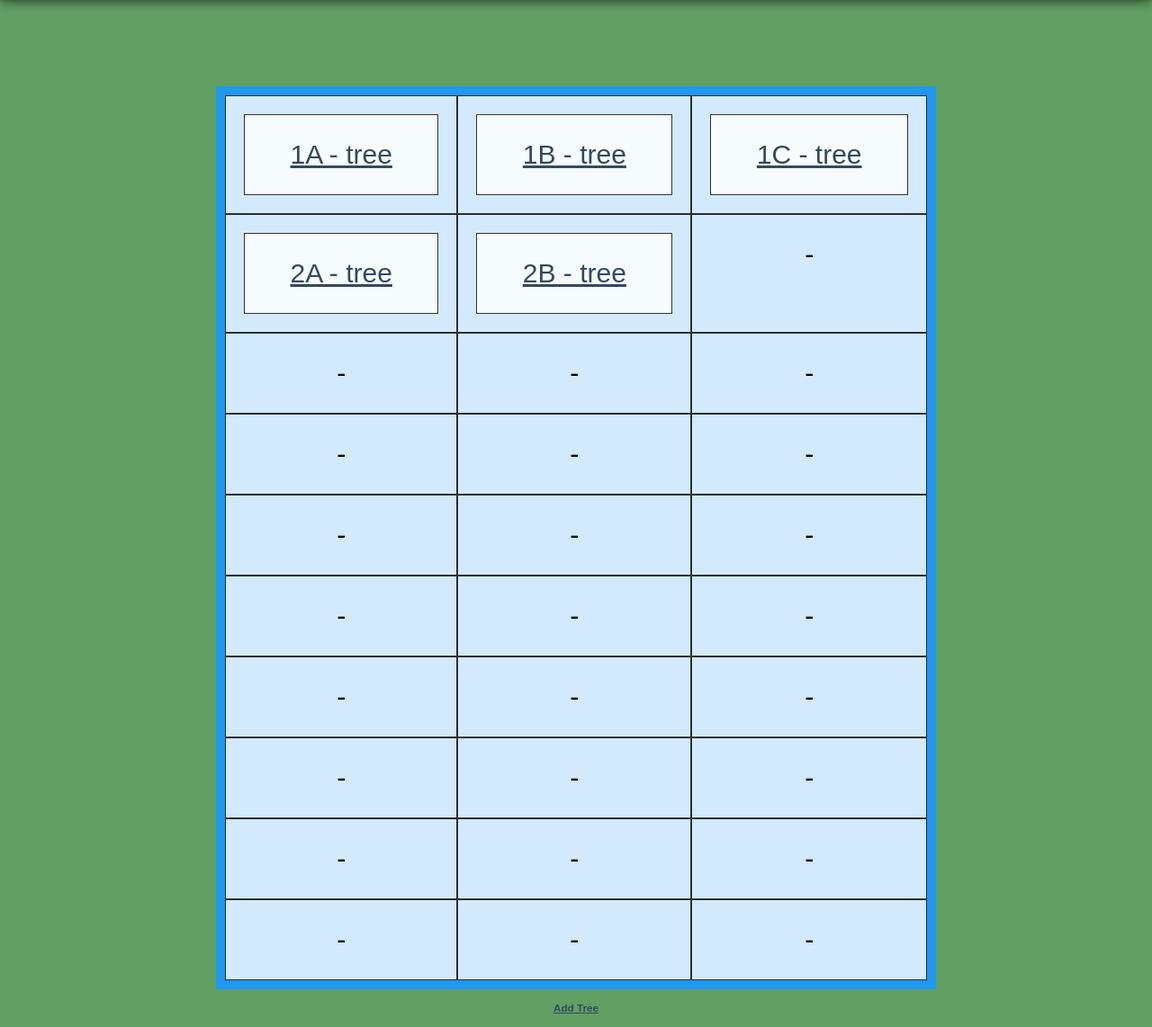
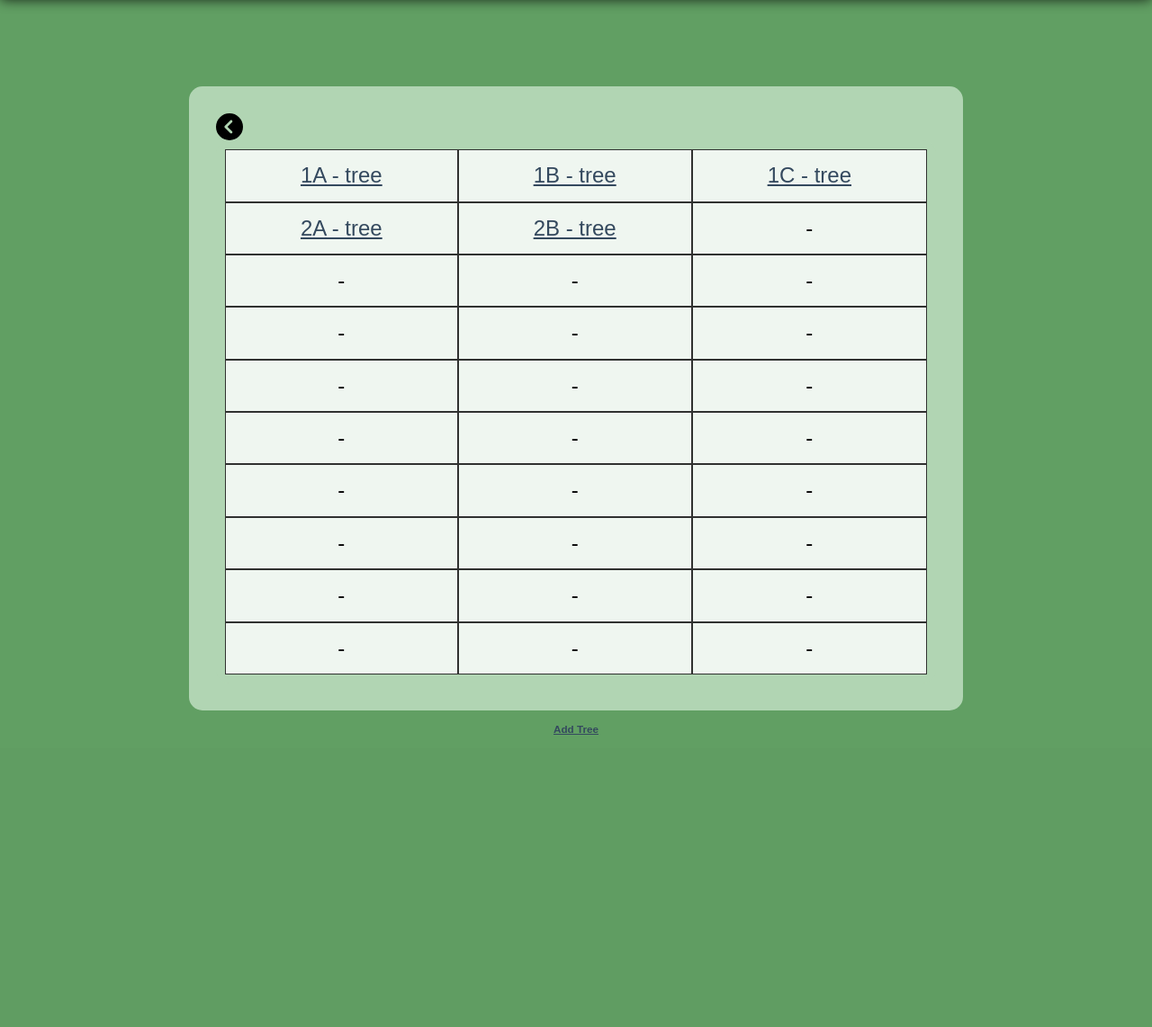
Before and after one commit to tjaofficial/HGCF, a Django app: page /addTree/001/001 in a window 1280 px wide. Shown: the part 75-1217 px from the top of the page at 90% size. After the commit the page ends 892 px from the top, so only its background shows below. Run offline with Django 4.2, Linux system fonts and the light colour scheme; a user stored in the database is signed in; data comes from the database, SQL or seed files in the repository.

Commit message:
Fixed sme CSS

```diff
--- a/allTrees/static/script/addTree.js
+++ b/allTrees/static/script/addTree.js
@@ -5,7 +5,7 @@
     console.log(document.getElementById('locationID').dataset.locationid);
     for(let i=0; i<treeList.length; i++) {
         let tree = treeList[i];
-        document.getElementById(tree).innerHTML = `<a href='../../treeData/${locationID}/${areaID}/${tree}'><div id="treeDiv" class="grid-item">${tree} - tree</div></a>`
+        document.getElementById(tree).innerHTML = `<a href='../../treeData/${locationID}/${areaID}/${tree}'><div id="treeDiv" class="">${tree} - tree</div></a>`
     }
 }
 changeTree();
--- a/allTrees/static/style/addCards.css
+++ b/allTrees/static/style/addCards.css
@@ -3,11 +3,11 @@
     text-align: center;
 }
 .addCont{
-    background-color: beige;
+    background-color: #b1d5b3;
     width: 300px;
     padding: 15px;
     border-radius: 22px;
-    text-align: center;
+    /* text-align: center; */
     margin: auto;
 }
 
@@ -15,3 +15,6 @@
     margin-bottom: 15px;
     text-align: center;
 }
+.treeCont{
+    padding: 0px 30px;
+}
--- /dev/null
+++ b/allTrees/static/style/addTree.css
@@ -0,0 +1,17 @@
+.grid-item {
+    background-color: rgba(255, 255, 255, 0.8);
+    border: 1px solid rgba(0, 0, 0, 0.8);
+    padding: 9px;
+    font-size: 24px;
+    text-align: center;
+}
+.rows{
+    display:inline-flex;
+}
+.containerBorder{
+    background-color: #b1d5b3;
+    border-radius: 15px;
+    padding: 30px;
+    width: fit-content;
+    margin: auto;
+}
--- a/allTrees/static/style/backArrow.css
+++ b/allTrees/static/style/backArrow.css
@@ -1,6 +1,5 @@
 #backLink{
     position: relative;
-    left: 2rem;
     text-align: center;
 }
 
--- a/allTrees/templates/addArea.html
+++ b/allTrees/templates/addArea.html
@@ -5,8 +5,9 @@
 <script defer src="{% static 'script/hideAddContainer.js' %}"></script>
 {% include "components/spacer.html" %}
 <div id='mainCont'>
-    {% include "components/backArrow.html" %}
-    <div class="addCont catCont" id='areasContainer'>
+    <div class="addCont" id='areasContainer'>
+        {% include "components/backArrow.html" with destination="location" %}
+        <div class="catCont">
             List of Area:
             {% if areasData|length > 0 %}
                 <ul style='width:300px; text-align:left;'>
@@ -17,6 +18,7 @@
             {% else %}
                 <p style="text-align: center;">- No areas added -</p>
             {% endif %}
+        </div>
     </div>
     <a id="addLink" href=# onclick="showAddElem(areaForm)">
         <h3>Add Area</h3>
--- a/allTrees/templates/addLocation.html
+++ b/allTrees/templates/addLocation.html
@@ -5,8 +5,9 @@
 <script defer src="{% static 'script/hideAddContainer.js' %}"></script>
 {% include "components/spacer.html" %}
 <div id='mainCont'>
-   {% include "components/backArrow.html" %}
-    <div class="addCont catCont" id='locationsContainer' style="margin: auto;">
+    <div class="addCont" id='locationsContainer' style="margin: auto;">
+        {% include "components/backArrow.html" with destination="dashboard" %}
+        <div class="catCont">
             List of Locations:
             <ul style='width:300px; text-align:left;'>
                 {% for location in locationsData%}
@@ -17,6 +18,7 @@
                 </li>
                 {% endfor %}
             </ul>
+        </div>
     </div>
     <a id="addLink" href=# onclick="showAddElem(locationForm)">
         <h3>Add Location</h3>
--- a/allTrees/templates/addTree.html
+++ b/allTrees/templates/addTree.html
@@ -3,25 +3,17 @@
     .grid-container {
         display: grid;
         grid-template-columns: repeat({{ gridWidth }},auto);
-        background-color: #2196F3;
+        background-color: #b1d5b3;
         padding: 10px;
         width: 50rem;
         margin: auto;
-    }
-    .grid-item {
-        background-color: rgba(255, 255, 255, 0.8);
-        border: 1px solid rgba(0, 0, 0, 0.8);
-        padding: 20px;
-        font-size: 30px;
-        text-align: center;
-    }
-    .rows{
-        display:inline-flex;
+        border-radius: 15px;
     }
 </style>
 <link href="{% static 'style/pageSetup.css' %}" rel="stylesheet" />
 <link href="{% static 'style/addCards.css' %}" rel="stylesheet" />
 <link href="{% static 'style/backArrow.css' %}" rel="stylesheet" />
+<link href="{% static 'style/addTree.css' %}" rel="stylesheet" />
 <script defer src="{% static 'script/hideAddContainer.js' %}"></script>
 <script defer src="{% static 'script/addTree.js' %}"></script>
 <div id="treeList" style="display:none;" data-treeList="{{treeList}}"></div>
@@ -29,8 +21,8 @@
 <div id="areaID" style="display:none;" data-areaID="{{areaID}}"></div>
 {% include "components/spacer.html" %}
 <div id='mainCont'>
-    {% include "components/backArrow.html" %}
-    <div>
+    <div class="containerBorder">
+        {% include "components/backArrow.html" with destination="area" %}
         <div class="grid-container">
             {% for number in columnRange %}
                 {% for letter in rowList %}
--- a/allTrees/templates/treeData.html
+++ b/allTrees/templates/treeData.html
@@ -2,7 +2,7 @@
 <style>
     .mainCont{
         background-color: white;
-        width: 33rem;
+        width: 37rem;
         border-radius: 25px;
         padding: 31px 0px;
         margin: auto;
@@ -28,8 +28,10 @@
 </style>
 <link href="{% static 'style/pageSetup.css' %}" rel="stylesheet" />
 <link href="{% static 'style/backArrow.css' %}" rel="stylesheet" />
+<link href="{% static 'style/addCards.css' %}" rel="stylesheet" />
 {% include "components/spacer.html" %}
 <div class='mainCont'>
+    <div class="treeCont">
         {% include "components/backArrow.html" with destination="tree" %}
         <div style='margin-top: -46px; margin-bottom: 25px;text-align: center;'>
             <img src="{% static 'images/tree.jpeg' %}" />
@@ -63,4 +65,5 @@
             </center>
         </div>
     </div>
+</div>
 {% endblock %}
```
Also changed, not shown: allTrees/static/style/treeData.css (added). Lines whose indentation alone changed are shown as unchanged.
